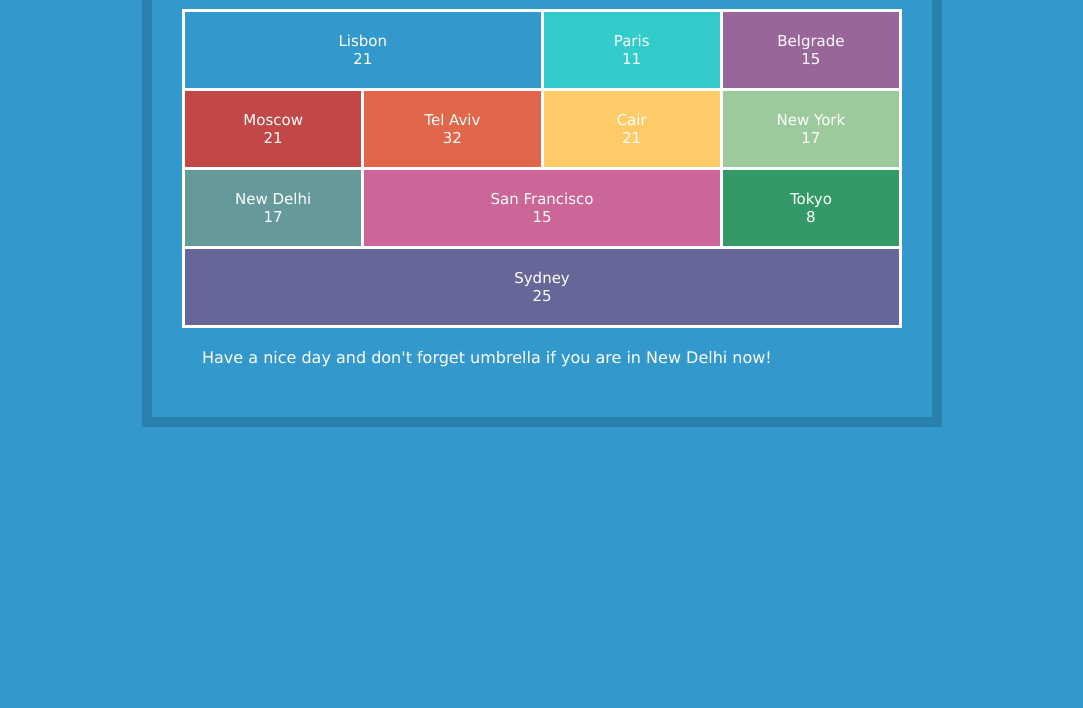
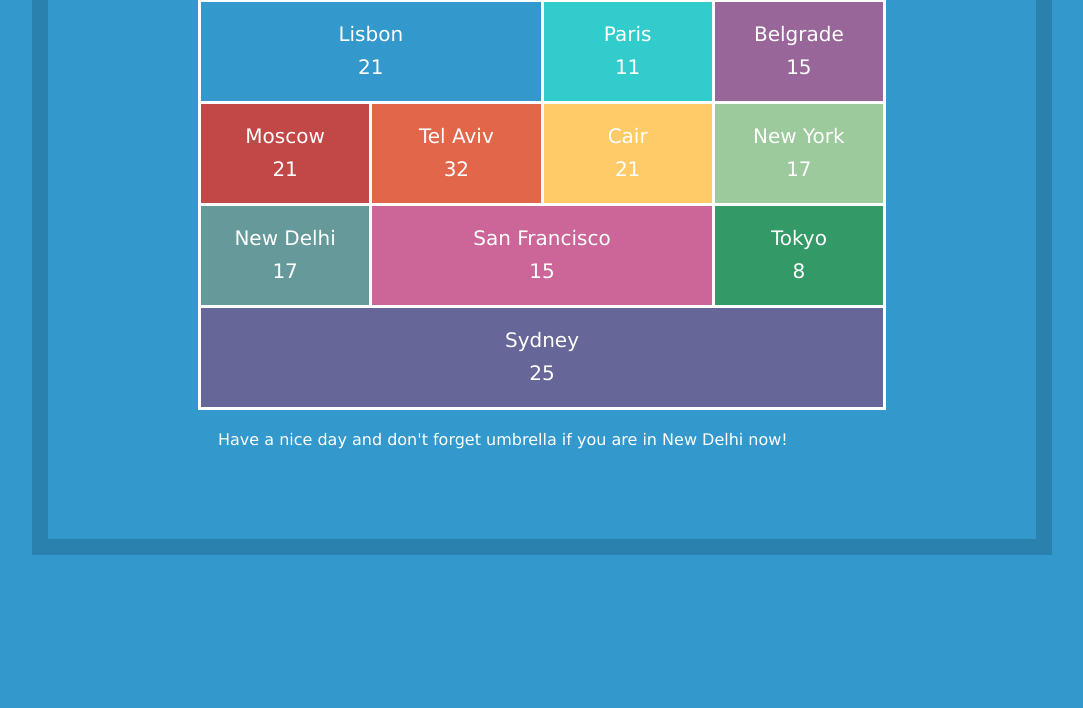
Before and after one commit to ElenaDii/smashinghtml5, a plain HTML site: page 5/index.html in a window 1280 px wide. Shown: the part 92-800 px from the top of the page, without its empty margins (98-1181 px from the left). Drawn offline with Linux system fonts and the light colour scheme; some icons are missing.

Commit message:
weather forecast completed

```diff
--- a/5/style.css
+++ b/5/style.css
@@ -11,22 +11,27 @@ html, body{
 }
 
 body{
-	width: 800px;
+	width: 1020px;
 	margin: 0 auto;
 	border-color: #2a81ae;
 	border-style: solid;
-	border-width: 10px;
-	padding: 30px;
+	border-width: 16px;
+	padding: 0px 150px;
 }
+
 h1 {
 	font-size: 18px;
-	padding: 20px
+	margin: 20px 0;
 }
+main {
+margin: 0 auto;
+}
+
 ul {
 	font-size: 0;
 	border-top: 3px solid #ffffff;
 	border-left: 3px solid #ffffff;
-
+	width: 688px;
 }
 
 li {
@@ -35,10 +40,11 @@ li {
 	border-right: 3px solid #ffffff;
 	border-bottom: 3px solid #ffffff;
 	padding: 20px 0;
-	font-size: 15px;
-	text-align: center;
+	font-size: 20px;
+	text-align: center;s
 }
 .wi {
+	font-size: 30px;
 	opacity: 0.7;
 }
 
@@ -88,12 +94,9 @@ li:nth-child(11){
 
 p {
 	padding: 20px;
+	margin-bottom: 70px;
 }
 
-ul:hover {
-	opacity: 0.7;
+ul:hover li:not(:hover) {
+opacity:0.5;
 }
-
-ul li:hover {
-	opacity: 0.1;
-}
```
